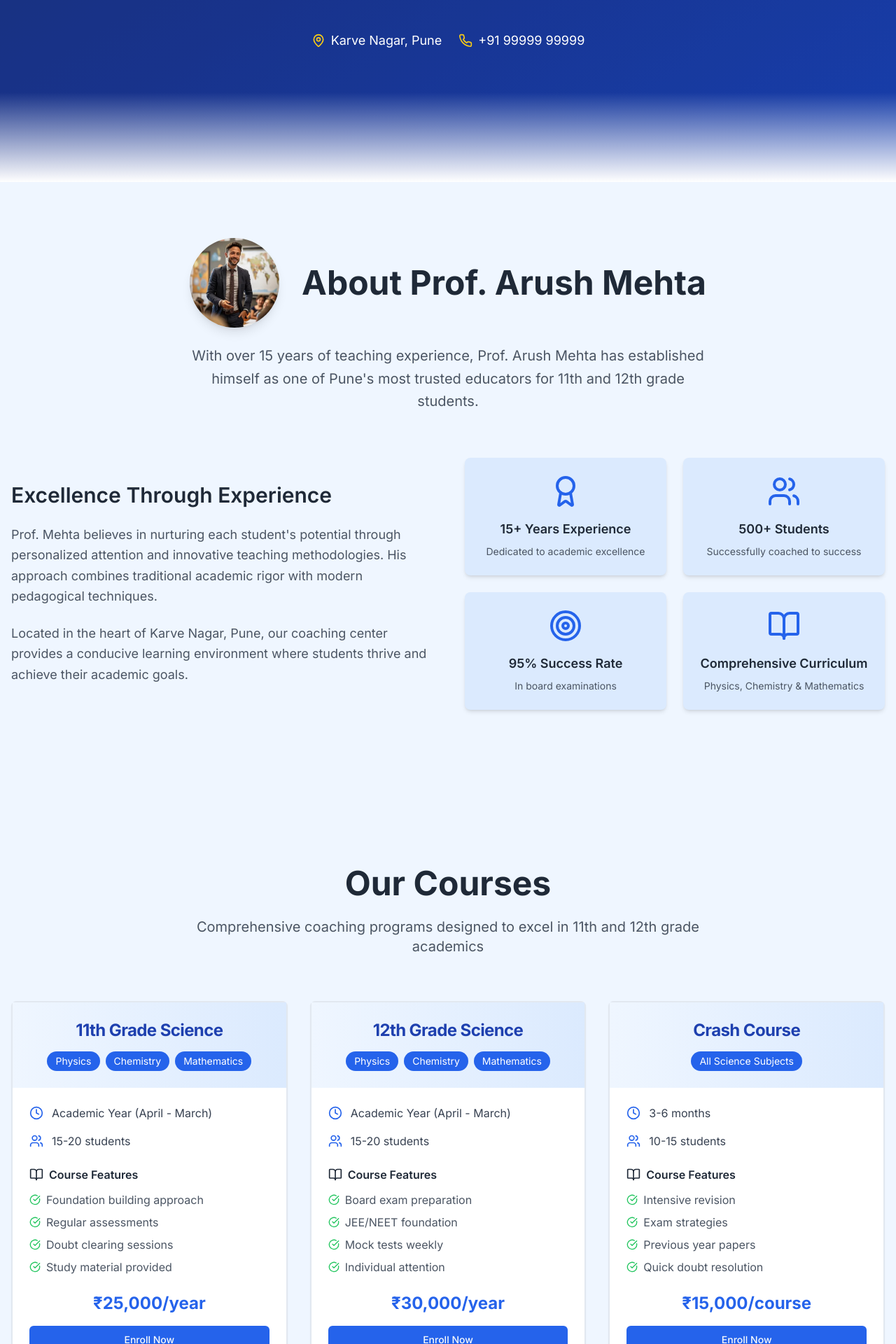
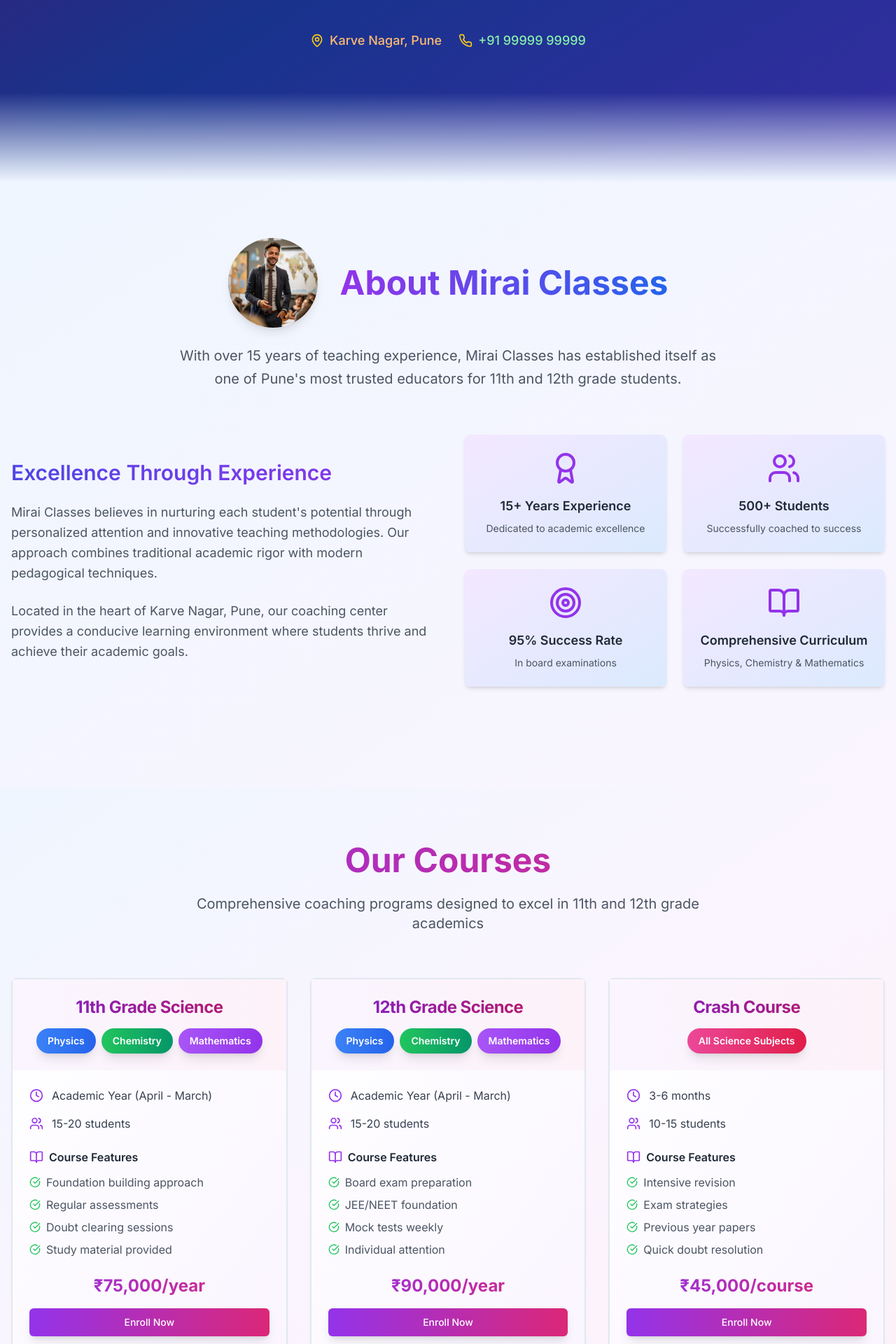
Before and after one commit to sanketparode/mirai-class, a React (Vite) app: page / in a window 1280 px wide. Shown: the part 540-2460 px from the top of the page at 70% size. Built offline with nearby package versions, Linux system fonts and the light colour scheme.

Commit message:
Refactor: Apply design changes
- Change colors of specific text elements.
- Update class name.
- Triple course prices.
- Improve course card styling.
- Add more colors to the website.

```diff
--- a/src/components/About.tsx
+++ b/src/components/About.tsx
@@ -26,33 +26,33 @@ const About = () => {
   ];
 
   return (
-    <section className="py-20 bg-blue-50">
+    <section className="py-20 bg-gradient-to-br from-blue-50 to-purple-50">
       <div className="container mx-auto px-4">
         <div className="text-center mb-16">
           <div className="flex flex-col md:flex-row items-center justify-center gap-8 mb-6">
             <img
               src="/lovable-uploads/fef2264d-a59e-4c55-afff-6ca68647ba16.png"
-              alt="Prof. Arush Mehta"
+              alt="Mirai Classes"
               className="w-32 h-32 rounded-full object-cover shadow-lg"
             />
-            <h2 className="text-4xl md:text-5xl font-bold text-gray-800">
-              About Prof. Arush Mehta
+            <h2 className="text-4xl md:text-5xl font-bold bg-gradient-to-r from-purple-600 to-blue-600 bg-clip-text text-transparent">
+              About Mirai Classes
             </h2>
           </div>
           <p className="text-xl text-gray-600 max-w-3xl mx-auto leading-relaxed">
-            With over 15 years of teaching experience, Prof. Arush Mehta has established himself
+            With over 15 years of teaching experience, Mirai Classes has established itself
             as one of Pune's most trusted educators for 11th and 12th grade students.
           </p>
         </div>
 
         <div className="grid md:grid-cols-2 gap-12 items-center mb-16">
           <div className="animate-fade-in">
-            <h3 className="text-3xl font-semibold text-gray-800 mb-6">
+            <h3 className="text-3xl font-semibold bg-gradient-to-r from-indigo-600 to-purple-600 bg-clip-text text-transparent mb-6">
               Excellence Through Experience
             </h3>
             <p className="text-lg text-gray-600 mb-6 leading-relaxed">
-              Prof. Mehta believes in nurturing each student's potential through personalized
-              attention and innovative teaching methodologies. His approach combines traditional
+              Mirai Classes believes in nurturing each student's potential through personalized
+              attention and innovative teaching methodologies. Our approach combines traditional
               academic rigor with modern pedagogical techniques.
             </p>
             <p className="text-lg text-gray-600 leading-relaxed">
@@ -65,9 +65,9 @@ const About = () => {
             {achievements.map((achievement, index) => (
               <div
                 key={index}
-                className="bg-blue-100 p-6 rounded-lg shadow-md hover:shadow-lg transition-shadow duration-300 text-center animate-fade-in"
+                className="bg-gradient-to-br from-purple-100 to-blue-100 p-6 rounded-lg shadow-md hover:shadow-lg transition-all duration-300 text-center animate-fade-in hover:scale-105"
               >
-                <achievement.icon className="h-12 w-12 text-blue-600 mx-auto mb-4" />
+                <achievement.icon className="h-12 w-12 text-purple-600 mx-auto mb-4" />
                 <h4 className="text-lg font-semibold text-gray-800 mb-2">
                   {achievement.title}
                 </h4>
--- a/src/components/Courses.tsx
+++ b/src/components/Courses.tsx
@@ -16,7 +16,7 @@ const Courses = () => {
         "Doubt clearing sessions",
         "Study material provided"
       ],
-      price: "₹25,000/year"
+      price: "₹75,000/year"
     },
     {
       title: "12th Grade Science",
@@ -29,7 +29,7 @@ const Courses = () => {
         "Mock tests weekly",
         "Individual attention"
       ],
-      price: "₹30,000/year"
+      price: "₹90,000/year"
     },
     {
       title: "Crash Course",
@@ -42,15 +42,30 @@ const Courses = () => {
         "Previous year papers",
         "Quick doubt resolution"
       ],
-      price: "₹15,000/course"
+      price: "₹45,000/course"
     }
   ];
 
+  const getSubjectColor = (subject: string) => {
+    switch (subject) {
+      case "Physics":
+        return "bg-gradient-to-r from-blue-500 to-blue-600 text-white shadow-lg";
+      case "Chemistry":
+        return "bg-gradient-to-r from-green-500 to-emerald-600 text-white shadow-lg";
+      case "Mathematics":
+        return "bg-gradient-to-r from-purple-500 to-purple-600 text-white shadow-lg";
+      case "All Science Subjects":
+        return "bg-gradient-to-r from-pink-500 to-rose-600 text-white shadow-lg";
+      default:
+        return "bg-gradient-to-r from-gray-500 to-gray-600 text-white shadow-lg";
+    }
+  };
+
   return (
-    <section className="py-20 bg-blue-50">
+    <section className="py-20 bg-gradient-to-br from-blue-50 via-purple-50 to-pink-50">
       <div className="container mx-auto px-4">
         <div className="text-center mb-16">
-          <h2 className="text-4xl md:text-5xl font-bold text-gray-800 mb-6">
+          <h2 className="text-4xl md:text-5xl font-bold bg-gradient-to-r from-purple-600 to-pink-600 bg-clip-text text-transparent mb-6">
             Our Courses
           </h2>
           <p className="text-xl text-gray-600 max-w-3xl mx-auto">
@@ -62,17 +77,17 @@ const Courses = () => {
           {courses.map((course, index) => (
             <Card
               key={index}
-              className="hover:shadow-xl transition-shadow duration-300 border-2 hover:border-blue-200 animate-fade-in"
+              className="hover:shadow-xl transition-all duration-300 border-2 hover:border-purple-200 animate-fade-in hover:scale-105 bg-gradient-to-br from-white to-purple-50"
             >
-              <CardHeader className="text-center bg-gradient-to-r from-blue-50 to-blue-100">
-                <CardTitle className="text-2xl font-bold text-blue-800 mb-2">
+              <CardHeader className="text-center bg-gradient-to-r from-purple-50 to-pink-50">
+                <CardTitle className="text-2xl font-bold bg-gradient-to-r from-purple-700 to-pink-700 bg-clip-text text-transparent mb-2">
                   {course.title}
                 </CardTitle>
                 <div className="flex flex-wrap justify-center gap-2 mb-4">
                   {course.subjects.map((subject, idx) => (
                     <span
                       key={idx}
-                      className="bg-blue-600 text-white px-3 py-1 rounded-full text-sm"
+                      className={`px-4 py-2 rounded-full text-sm font-semibold transform hover:scale-105 transition-all duration-200 ${getSubjectColor(subject)}`}
                     >
                       {subject}
                     </span>
@@ -83,18 +98,18 @@ const Courses = () => {
               <CardContent className="p-6">
                 <div className="space-y-4 mb-6">
                   <div className="flex items-center gap-3">
-                    <Clock className="h-5 w-5 text-blue-600" />
+                    <Clock className="h-5 w-5 text-purple-600" />
                     <span className="text-gray-700">{course.duration}</span>
                   </div>
                   <div className="flex items-center gap-3">
-                    <Users className="h-5 w-5 text-blue-600" />
+                    <Users className="h-5 w-5 text-purple-600" />
                     <span className="text-gray-700">{course.batchSize}</span>
                   </div>
                 </div>
 
                 <div className="mb-6">
                   <h4 className="font-semibold text-gray-800 mb-3 flex items-center gap-2">
-                    <BookOpen className="h-5 w-5" />
+                    <BookOpen className="h-5 w-5 text-purple-600" />
                     Course Features
                   </h4>
                   <ul className="space-y-2">
@@ -108,10 +123,10 @@ const Courses = () => {
                 </div>
 
                 <div className="text-center">
-                  <div className="text-2xl font-bold text-blue-600 mb-4">
+                  <div className="text-2xl font-bold bg-gradient-to-r from-purple-600 to-pink-600 bg-clip-text text-transparent mb-4">
                     {course.price}
                   </div>
-                  <Button className="w-full bg-blue-600 hover:bg-blue-700">
+                  <Button className="w-full bg-gradient-to-r from-purple-600 to-pink-600 hover:from-purple-700 hover:to-pink-700 text-white shadow-lg">
                     Enroll Now
                   </Button>
                 </div>
--- a/src/components/Footer.tsx
+++ b/src/components/Footer.tsx
@@ -3,13 +3,13 @@ import { GraduationCap, MapPin, Phone, Mail, Facebook, Instagram } from "lucide-
 
 const Footer = () => {
   return (
-    <footer className="bg-gray-900 text-white">
+    <footer className="bg-gradient-to-br from-gray-900 via-purple-900 to-indigo-900 text-white">
       <div className="container mx-auto px-4 py-12">
         <div className="grid md:grid-cols-4 gap-8">
           <div className="md:col-span-2">
             <div className="flex items-center gap-3 mb-4">
               <GraduationCap className="h-8 w-8 text-yellow-400" />
-              <h3 className="text-2xl font-bold">Prof. Arush Mehta</h3>
+              <h3 className="text-2xl font-bold bg-gradient-to-r from-yellow-400 to-orange-400 bg-clip-text text-transparent">Mirai Classes</h3>
             </div>
             <p className="text-gray-300 mb-4 max-w-md">
               Excellence in Science and Mathematics education for 11th and 12th grade students.
@@ -44,7 +44,7 @@ const Footer = () => {
               </div>
               <div className="flex items-center gap-3">
                 <Mail className="h-5 w-5 text-yellow-400 flex-shrink-0" />
-                <span className="text-gray-300 text-sm">info@arushmehta.edu</span>
+                <span className="text-gray-300 text-sm">info@miraiclasses.edu</span>
               </div>
             </div>
           </div>
@@ -52,7 +52,7 @@ const Footer = () => {
 
         <div className="border-t border-gray-700 mt-8 pt-8 text-center">
           <p className="text-gray-400">
-            © 2024 Prof. Arush Mehta Coaching Classes. All rights reserved.
+            © 2024 Mirai Classes. All rights reserved.
           </p>
         </div>
       </div>
--- a/src/components/Hero.tsx
+++ b/src/components/Hero.tsx
@@ -4,14 +4,14 @@ import { GraduationCap, MapPin, Phone } from "lucide-react";
 
 const Hero = () => {
   return (
-    <section className="min-h-screen bg-gradient-to-br from-blue-900 via-blue-800 to-blue-700 text-white relative overflow-hidden">
+    <section className="min-h-screen bg-gradient-to-br from-purple-900 via-blue-800 to-indigo-700 text-white relative overflow-hidden">
       <div className="absolute inset-0 bg-black opacity-20"></div>
       <div className="container mx-auto px-4 py-20 relative z-10">
         <div className="flex flex-col items-center text-center max-w-4xl mx-auto">
           <div className="mb-8 animate-fade-in">
             <GraduationCap className="h-20 w-20 mx-auto mb-6 text-yellow-400" />
             <h1 className="text-5xl md:text-7xl font-bold mb-4 leading-tight">
-              Prof. Arush Mehta
+              Mirai Classes
             </h1>
             <h2 className="text-2xl md:text-3xl font-light mb-6 text-blue-200">
               Excellence in 11th & 12th Coaching
@@ -20,7 +20,7 @@ const Hero = () => {
 
           <p className="text-xl md:text-2xl mb-8 leading-relaxed max-w-3xl animate-fade-in">
             Transform your academic journey with personalized coaching that builds confidence,
-            clarity, and success in Science and Mathematics.
+            clarity, and success in <span className="text-emerald-400 font-semibold">Science</span> and <span className="text-pink-400 font-semibold">Mathematics</span>.
           </p>
 
           <div className="flex flex-col sm:flex-row gap-4 mb-12 animate-fade-in">
@@ -35,17 +35,17 @@ const Hero = () => {
           <div className="flex flex-col sm:flex-row items-center gap-6 text-lg animate-fade-in">
             <div className="flex items-center gap-2">
               <MapPin className="h-5 w-5 text-yellow-400" />
-              <span>Karve Nagar, Pune</span>
+              <span className="text-orange-300 font-medium">Karve Nagar, Pune</span>
             </div>
             <div className="flex items-center gap-2">
               <Phone className="h-5 w-5 text-yellow-400" />
-              <span>+91 99999 99999</span>
+              <span className="text-green-300 font-medium">+91 99999 99999</span>
             </div>
           </div>
         </div>
       </div>
 
-      <div className="absolute bottom-0 left-0 right-0 h-32 bg-gradient-to-t from-white to-transparent"></div>
+      <div className="absolute bottom-0 left-0 right-0 h-32 bg-gradient-to-t from-blue-50 to-transparent"></div>
     </section>
   );
 };
```
Also changed, not shown: src/components/Contact.tsx (+17 -17 lines), src/components/Testimonials.tsx (+5 -5 lines).
